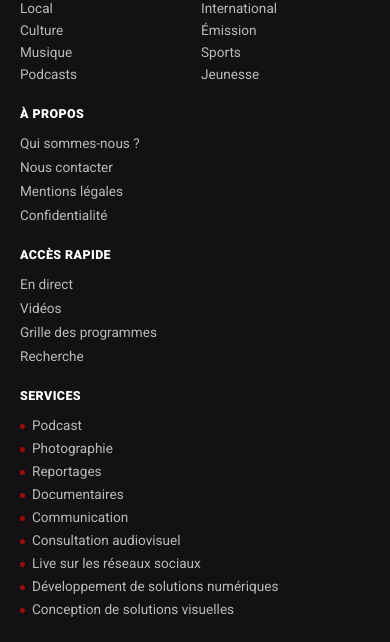
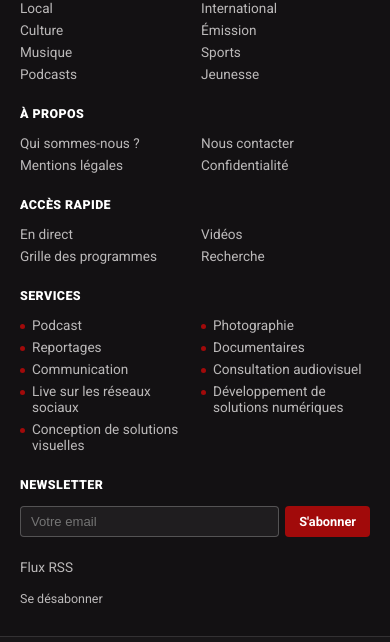
Before and after one commit to Crescence29/cortex-benin-tv, a React (Vite) app in the folder frontend/: page / in a window 390 px wide. Shown: the part 1278-1920 px from the top of the page. Built offline with nearby package versions, Linux system fonts and the light colour scheme; no server answers.

Commit message:
Fix footer mobile layout: align all link columns 2x2 (iPhone 12 Pro)
À propos, Accès rapide and Services previously stacked as a single
column on mobile while Nos rubriques already used a 2-column grid,
causing an inconsistent footer layout below 480px.

```diff
--- a/frontend/src/App.css
+++ b/frontend/src/App.css
@@ -765,6 +765,11 @@
   .footer-grid {
     grid-template-columns: 1fr;
   }
+  .footer-prestations {
+    display: grid;
+    grid-template-columns: 1fr 1fr;
+    gap: 6px 12px;
+  }
 }
 
 /* Admin */
--- a/frontend/src/components/Footer.jsx
+++ b/frontend/src/components/Footer.jsx
@@ -111,18 +111,22 @@ export default function Footer() {
 
         <div className="footer-col">
           <h3>À propos</h3>
+          <div className="footer-links-grid">
             <Link to="/a-propos">Qui sommes-nous ?</Link>
             <Link to="/contact">Nous contacter</Link>
             <Link to="/mentions-legales">Mentions légales</Link>
             <Link to="/confidentialite">Confidentialité</Link>
           </div>
+        </div>
 
         <div className="footer-col">
           <h3>Accès rapide</h3>
+          <div className="footer-links-grid">
             <Link to="/direct">En direct</Link>
             <Link to="/videos">Vidéos</Link>
             <Link to="/grille-tv">Grille des programmes</Link>
             <Link to="/recherche">Recherche</Link>
+          </div>
         </div>
 
         <div className="footer-col" id="services">
```
Lines whose indentation alone changed are shown as unchanged.
